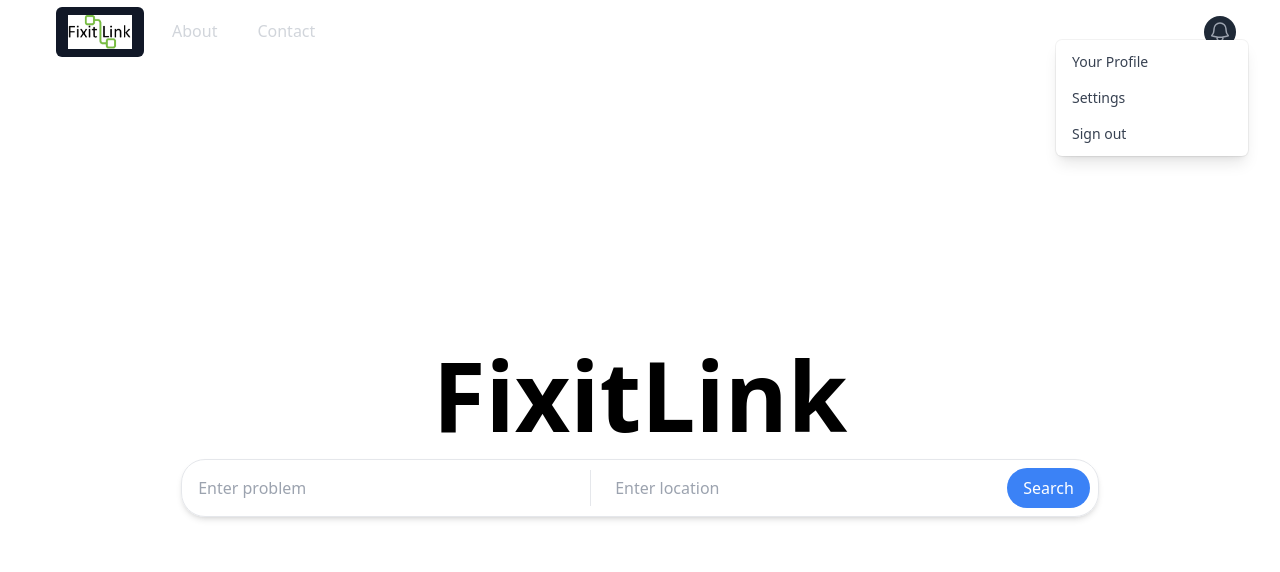
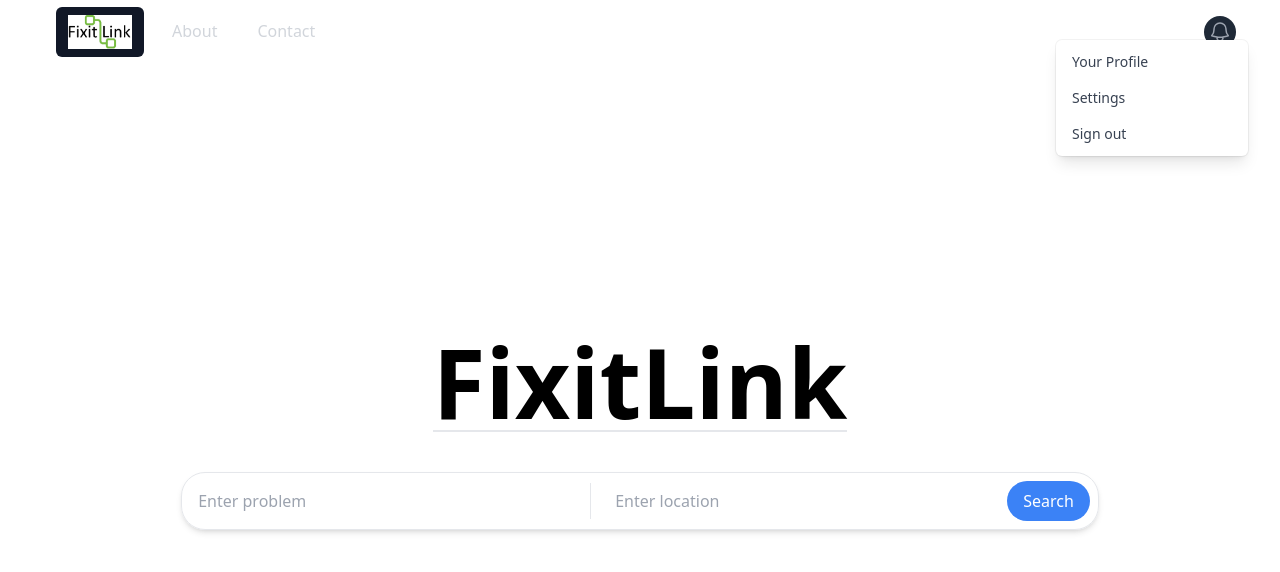
Before and after one commit to WillCBarker/Fixit, a Next.js app in the folder fixit-webapp/: page / in a window 1280 px wide. Shown: the top 572 px of the page. Built offline with nearby package versions, Linux system fonts and the light colour scheme.

Commit message:
slight updates to home page and search/result component interaction

```diff
--- a/fixit-webapp/app/page.js
+++ b/fixit-webapp/app/page.js
@@ -4,26 +4,22 @@
 import { useState } from "react";
 
 export default function Home() {
-  const [promptResults, setPromptResults] = useState(null);
+  const [searchQuery, setSearchQuery] = useState("");
+  const [location, setLocation] = useState('');
+  const [searchClicked, setSearchClicked] = useState(false);
 
-  const handleResults = (data) => {
-    setPromptResults(data);
+  // Update search bar values upon submission of NewPrompt form
+  const handleSearch = (query, location) => {
+    setSearchQuery(query);
+    setLocation(location);
+    setSearchClicked(true);
+
   };
-
   return (
     <main className="flex-grow flex flex-col items-center justify-center">
-      {promptResults ? (
-        // Render layout after PromptResults displays data
-        <div className="w-full mt-4 flex flex-col items-center">
-          <PromptResults responseData={promptResults} />
-        </div>
-      ) : (
-        // Render NewPrompt when data is not yet available
-        <>
-            <h1 className="mb-4 text-8xl mb-20 font-bold">FixitLink</h1>
-            <NewPrompt onResults={handleResults} />
-        </>
-      )}
+      <h1 className="mb-10 text-8xl font-bold border-b-2 border-fixit-green">FixitLink</h1>
+      <NewPrompt onSearch={handleSearch} />
+      <PromptResults searchQuery={searchQuery} location={location} searchClicked={searchClicked}/>
     </main>
   );
 }
```
